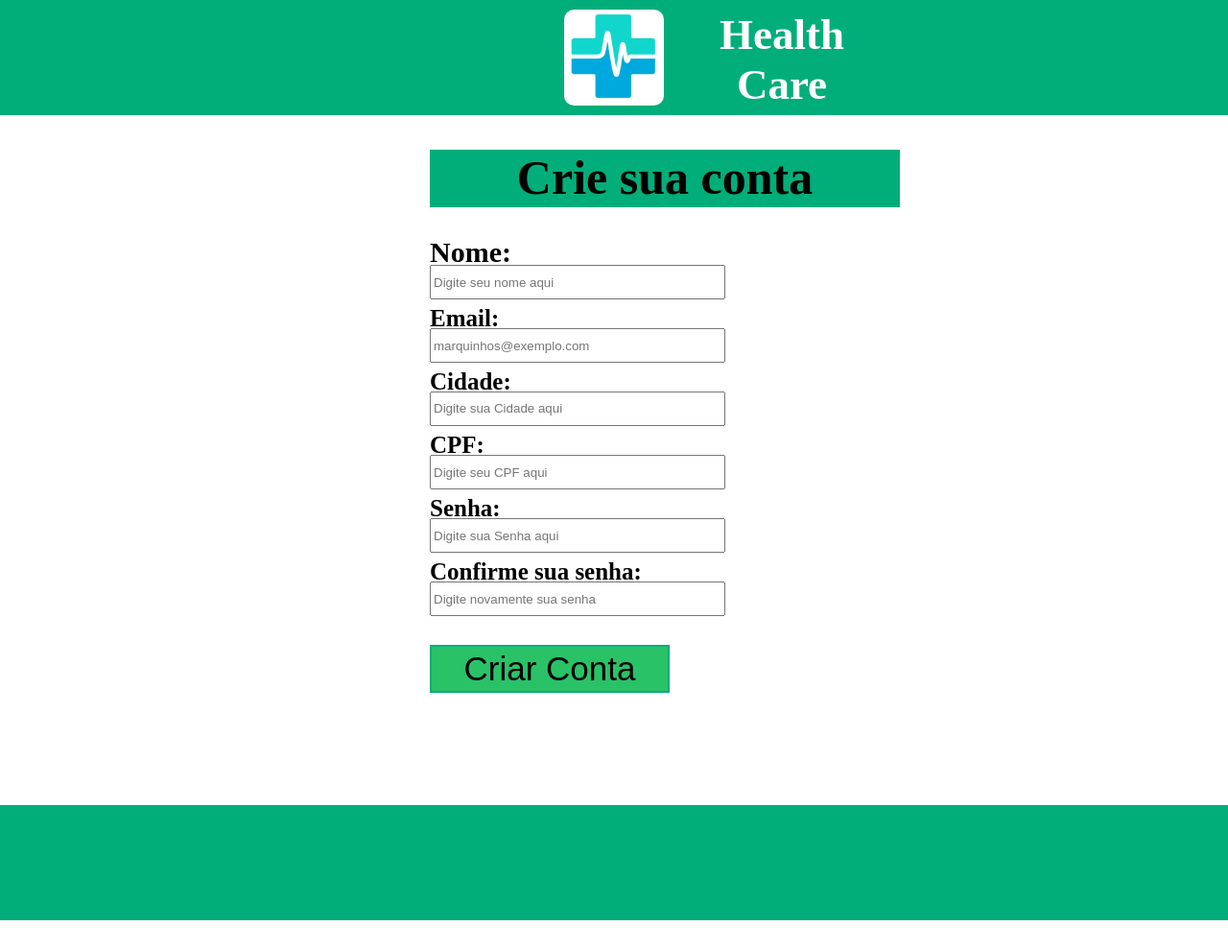
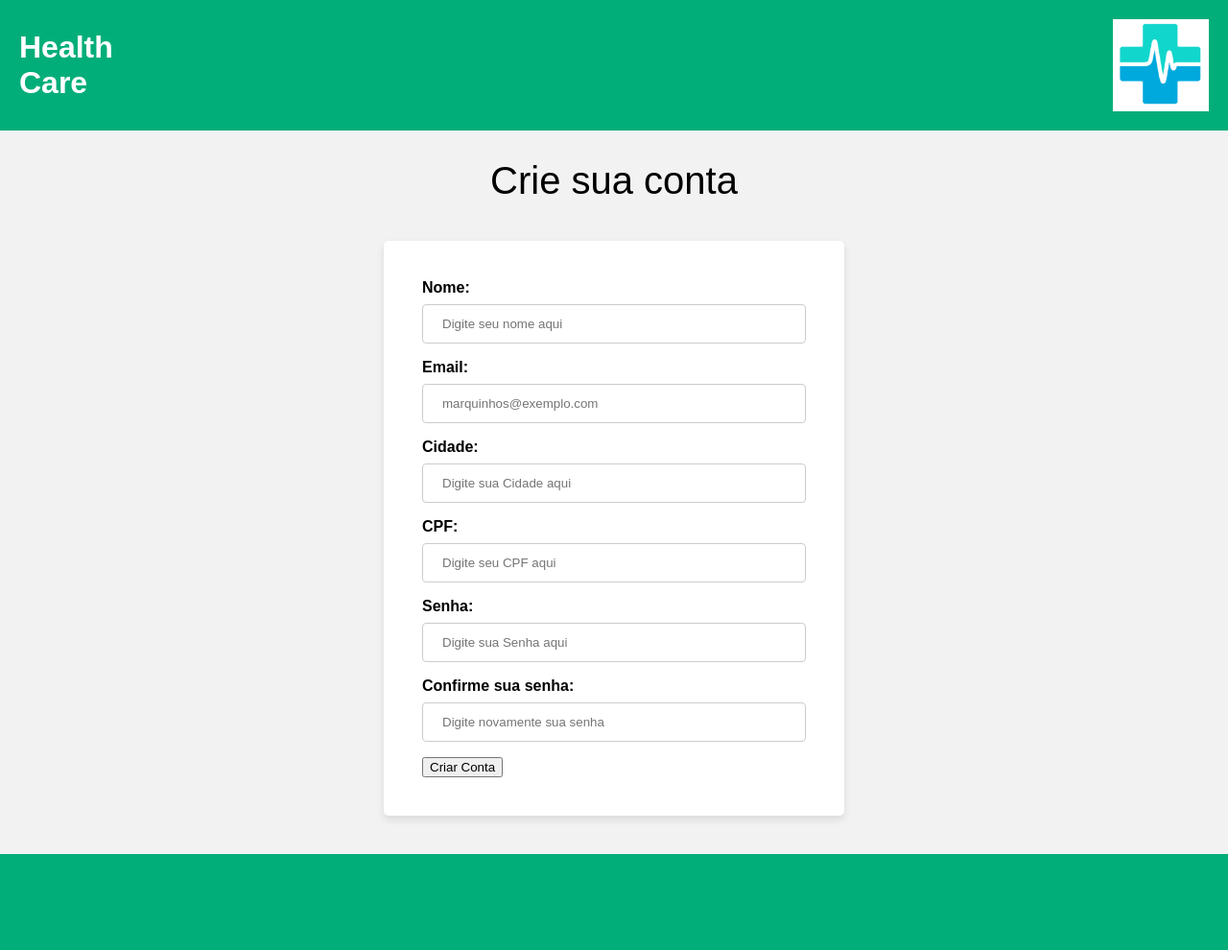
Before and after one commit to pedrolong/Projeto-site-, a PHP site: the page made by Tela cadastro.html in a window 1280 px wide. Shown: the whole page at 96% size. Before the commit the page ends 959 px from the top, so only its background shows below. Run offline with PHP 8.4, Linux system fonts and the light colour scheme.

Commit message:
atualizações dos codigos

```diff
--- a/Tela cadastro.html
+++ b/Tela cadastro.html
@@ -9,33 +9,53 @@
 </head>
 
 <body>
-  <div class="retangulo-topo"><h1 class="helth-care"> Health<br>
-  Care </h1>
-  <img class="logo-clinica" src="Logo.png"
-</div>
-  <div class="retangulo-base"> </div>
+  <div class="retangulo-topo">
+    <h1 class="helth-care"> Health<br>Care </h1>
+    <img class="logo-clinica" src="assents/logo.png">
+  </div>
+
   <div class="crie-conta"> Crie sua conta </div>
+  <div class="meio">
+    <form id="cadastro-form">
+      <label class="nome2"> Nome:
+      <input class="nome" type="text" name="nome" required placeholder="Digite seu nome aqui">
+       </label>
 
-<input class="nome" type="text" name="Digite seu nome" required placeholder="Digite seu nome aqui"> <label class="nome2"> Nome: </label>
+       <label class="email2"> Email:
+      <input  class="email" type="email" name="email" required placeholder="marquinhos@exemplo.com" />
+       </label>
 
-    </input>
-<input class="email" type="email" name="Digite seu email" required placeholder="marquinhos@exemplo.com" /> <label class="email2"> Email: </label>
+       <label class="cidade2"> Cidade:
+      <input class="cidade" type="text" name="cidade" required placeholder="Digite sua Cidade aqui" list="opoes-cidade"
+        size="40" />
+      <datalist id="opoes-cidade">
+        <option value="Sumaré"></option>
+        <option value="Nova Odessa"></option>
+        <option value="Americana"></option>
+        <option value="Piracicaba"></option>
+        <option value="Campinas"></option>
+      </datalist>
+       </label>
 
-    </input>
-<input class="cidade" type="email" name="Digite sua cidade" required placeholder="Digite sua Cidade aqui" list="opoes-cidade" size="40"/><datalist id="opoes-cidade"><option value="Sumaré"></option> <option value="Nova Odessa"> </option> <option value="Americana"></option><option value="Piracicaba"></option><option value="Campinas"></option></datalist> <label class="cidade2"> Cidade: </label>
+       <label class="cpf2"> CPF:
+      <input class="cpf" type="text" name="cpf" required placeholder="Digite seu CPF aqui">
+       </label>
 
-    </input>
+       <label class="senha2"> Senha:
+      <input class="senha" type="password" name="senha" required placeholder="Digite sua Senha aqui"
+        inputmode="numeric">
+      </label>
 
-<input class="cpf" type="text" name="Digite seu cpf" required placeholder="Digite seu CPF aqui"> <label class="cpf2"> CPF: </label>
+      <label class="confirme-senha2"> Confirme sua senha:
+      <input class="confirme-senha" type="password" name="confirme-senha" required
+        placeholder="Digite novamente sua senha" inputmode="numeric">
+       </label>
 
-    </input>
-<input class="senha" type="password" name="Digite sua Senha" required placeholder="Digite sua Senha aqui" inputmode="numeric"> <label class="senha2"> Senha: </label>
-
-    </input>
-<input class="confirme-senha" type="password" name="Confirme sua senha" required placeholder="Digite novamente sua senha" inputmode="numeric"> <label class="confirme-senha2"> Confirme sua senha: </label>
-
-    </input>
-    <button class="criar-conta"> Criar Conta </button>
+      <button type="submit" class="criar-conta"> Criar Conta </button>
+    </form>
+  </div>
+  <script src="cadastro.js"></script>
+  <footer></footer>
 </body>
 
 </html>
--- a/styleD.css
+++ b/styleD.css
@@ -1,159 +1,84 @@
 
-.retangulo-topo{
-height:120px ;
-  width: 100%;
-  background-color: #01AE7A;
-  display: flexbox;
-text-align: center;
-justify-content: center;
+
+body {
+  margin: 0;
+  padding: 0;
+  font-family: Arial, sans-serif;
+  background-color: #f2f2f2;
+}
+
+
+
+.retangulo-topo {
+  display: flex;
+  justify-content: space-between;
   align-items: center;
-font-size: 50px;
-color: black;
-  position: absolute;
-  left: 0%;
-  top: 0%;
-  font-weight: bold;
-}
-.logo-clinica{
-  height: 100px;
- margin-top: 10px;
-  border-radius: 10%;
-}
-.helth-care{
-  position: absolute;
-  top: -20px;
-  font-size: 45px;
-  text-align: center;
-  justify-content: center;
-  left: 750px;
+  background-color:#01AE7A ;
+  padding: 20px;
   color: white;
 }
-.retangulo-base{
-  height:120px ;
+
+.helth-care {
+  font-size: 32px;
+  margin: 0;
+}
+
+.logo-clinica {
+  max-width: 100px;
+  height: auto;
+}
+
+
+
+.meio {
+  margin: 40px auto;
+  max-width: 400px;
+  background-color: white;
+  padding: 40px;
+  border-radius: 5px;
+  box-shadow: 0 4px 8px rgba(0, 0, 0, 0.1);
+}
+
+.crie-conta {
+  font-size: 40px;
+  margin-bottom: 20px;
+  text-align: center;
+  margin-top: 30px;
+  font-weight: 500;
+}
+
+label {
+  display: block;
+  margin-bottom: 8px;
+  font-weight: bold;
+  font-size: 16px;
+}
+
+
+input[type="text"] + label,
+input[type="email"] + label,
+input[type="password"] + label {
+  display: block;
+  margin-bottom: 8px;
+}
+
+input[type="text"],
+input[type="email"],
+input[type="password"] {
   width: 100%;
+  padding: 12px 20px;
+  margin: 8px 0;
+  display: inline-block;
+  border: 1px solid #ccc;
+  border-radius: 4px;
+  box-sizing: border-box;
+}
+
+
+
+
+
+footer {
   background-color: #01AE7A;
-  position: absolute;
-  display: flexbox;
-  top: 839px;
+  height: 100px;
 }
-.crie-conta{
-  height: 60px;
-  width: 490px;
-  background-color: #01AE7A;
-  position: absolute;
-  display: flexbox;
-  justify-content: center;
-  align-items: center;
-  left: 35%;
-  top: 130%;
-}
-.nome{
-  position: absolute;
-  top: 230%;
-  height: 30px;
-  width: 300px;
-  border-bottom: 1px solid black
-  cursor: text;
-  left: 35%
-
-}
-.nome2{
-  position: absolute;
-  top: 205%;
-  font-size: 30px;
-  left: 35%;
-}
-.email{
-  position: absolute;
-  top: 285%;
-  height: 30px;
-  width: 300px;
-  border-bottom: 1px solid black
-  cursor: text;
-  left: 35%
-
-}
-.email2{
-  position: absolute;
-  top: 265%;
-  font-size: 25px;
-  left: 35%;
-}
-.cidade{
-  position: absolute;
-  top: 340%;
-  height: 30px;
-  width: 300px;
-  border-bottom: 1px solid black
-  cursor: text;
-  left: 35%
-
-}
-.cidade2{
-  position: absolute;
-  top: 320%;
-  font-size: 25px;
-  left: 35%;
-}
-.cpf{
-  position: absolute;
-  top: 395%;
-  height: 30px;
-  width: 300px;
-  border-bottom: 1px solid black
-  cursor: text;
-  left: 35%
-
-}
-.cpf2{
-  position: absolute;
-  top: 375%;
-  font-size: 25px;
-  left: 35%;
-}
-.senha{
-  position: absolute;
-  top: 450%;
-  height: 30px;
-  width: 300px;
-  border-bottom: 1px solid black
-  cursor: text;
-  left: 35%
-
-}
-.senha2{
-  position: absolute;
-  top: 430%;
-  font-size: 25px;
-  left: 35%;
-}
-.confirme-senha{
-  position: absolute;
-  top: 505%;
-  height: 30px;
-  width: 300px;
-  border-bottom: 1px solid black
-  cursor: text;
-  left: 35%
-
-}
-.confirme-senha2{
-  position: absolute;
-  top: 485%;
-  font-size: 25px;
-  left: 35%;
-}
-.criar-conta{
-  width:250px ;
-  height:50px ;
-  background-color:#2AC267;
-  position: absolute;
-  top: 560%;
-  border: 2px solid #01AE7A;
-left: 35%;
-  font-size: 35px;
-}
-.criar-conta:hover{
-  font-weight: bold;
-  background-color: #0D863D;
-}
```
Also changed, not shown: Login.js (+30 -29 lines), Tela de Login.html (+82 -27 lines), cadastro.js (added, +70 -0 lines), styleDi.css (+58 -153 lines).
